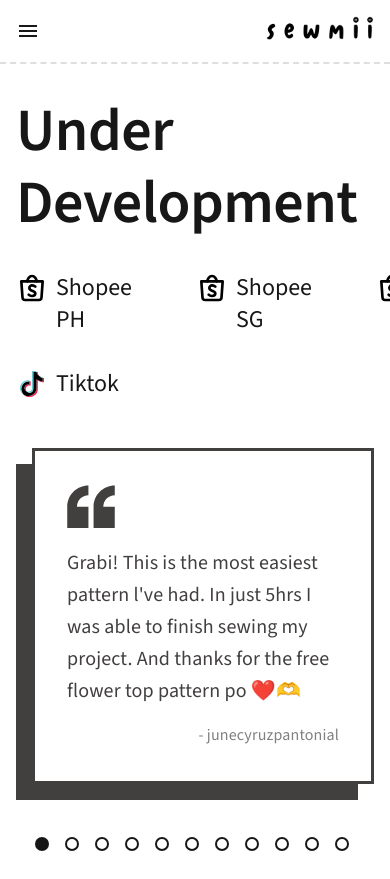
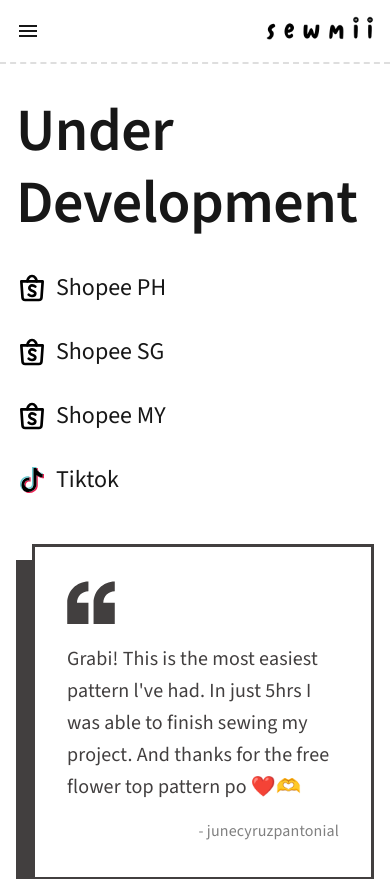
Before and after one commit to karthik-2906/sewmii-website, a Next.js app: page / in a window 390 px wide. Shown: the top 879 px of the page. Built offline with nearby package versions, Linux system fonts and the light colour scheme.

Commit message:
fixed additional links in mobile

```diff
--- a/app/HomeClient.tsx
+++ b/app/HomeClient.tsx
@@ -70,7 +70,7 @@
         <Box component={'div'}>
             <Box margin={{ margin: '96px 16px 0', md: '120px 16px 0', lg: '120px auto 0' }} maxWidth="1248px">
                 <Typography variant="h2" fontFamily={'Source Sans Bold'}>Under Development</Typography>
-                <Box display={'flex'} gap={8}>
+                <Box display={'flex'} gap={{gap: 0, sm: 4}} flexDirection={{flexDirection: 'column', sm: 'row'}} flexWrap={'wrap'}>
                     <Link href="https://shopee.ph/sewmii" color="inherit" sx={{ textDecoration: 'none' }} display={'flex'} gap={1} marginTop={4}>
                         <Image src={"/icons/shopee.svg"} alt={'Shopee logo'} height={32} width={32} style={{ display: 'block' }} />
                         <Typography variant="h5" fontFamily={'Source Sans Regular'}>Shopee PH</Typography>
```
